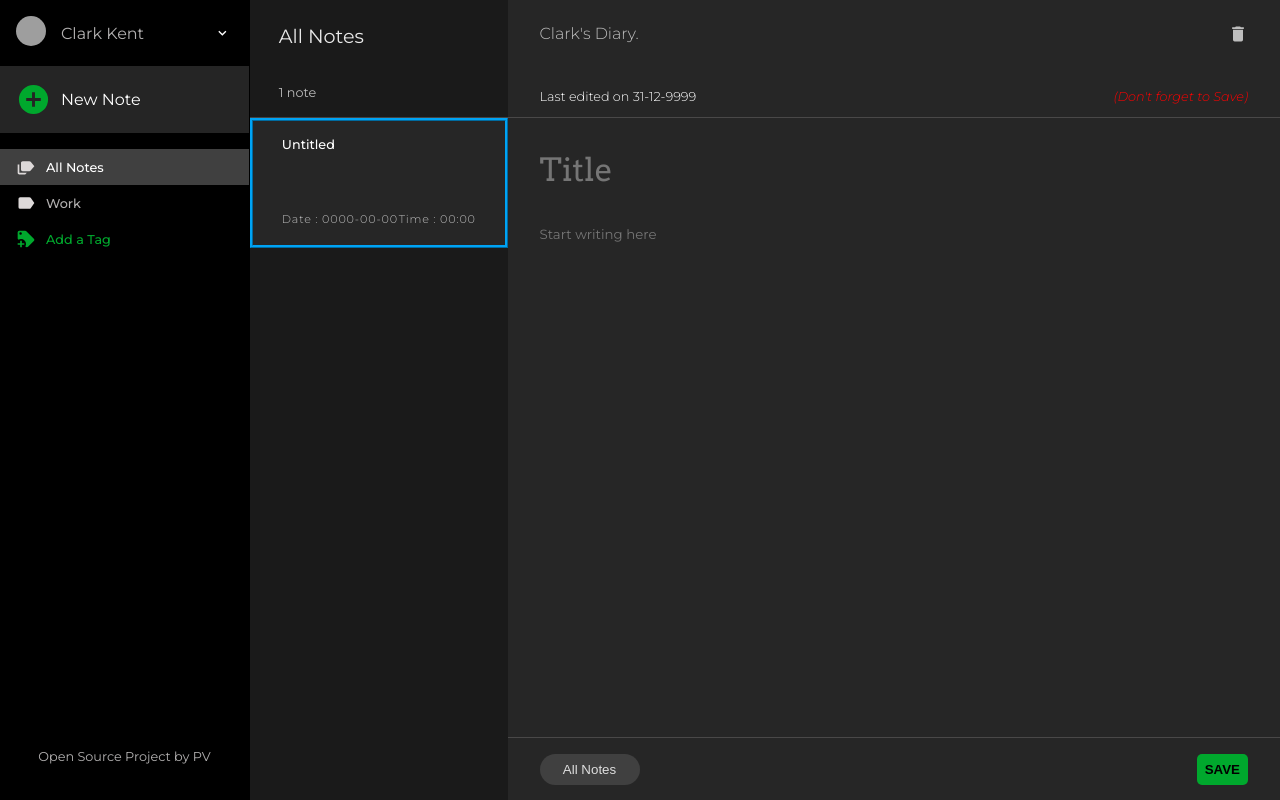
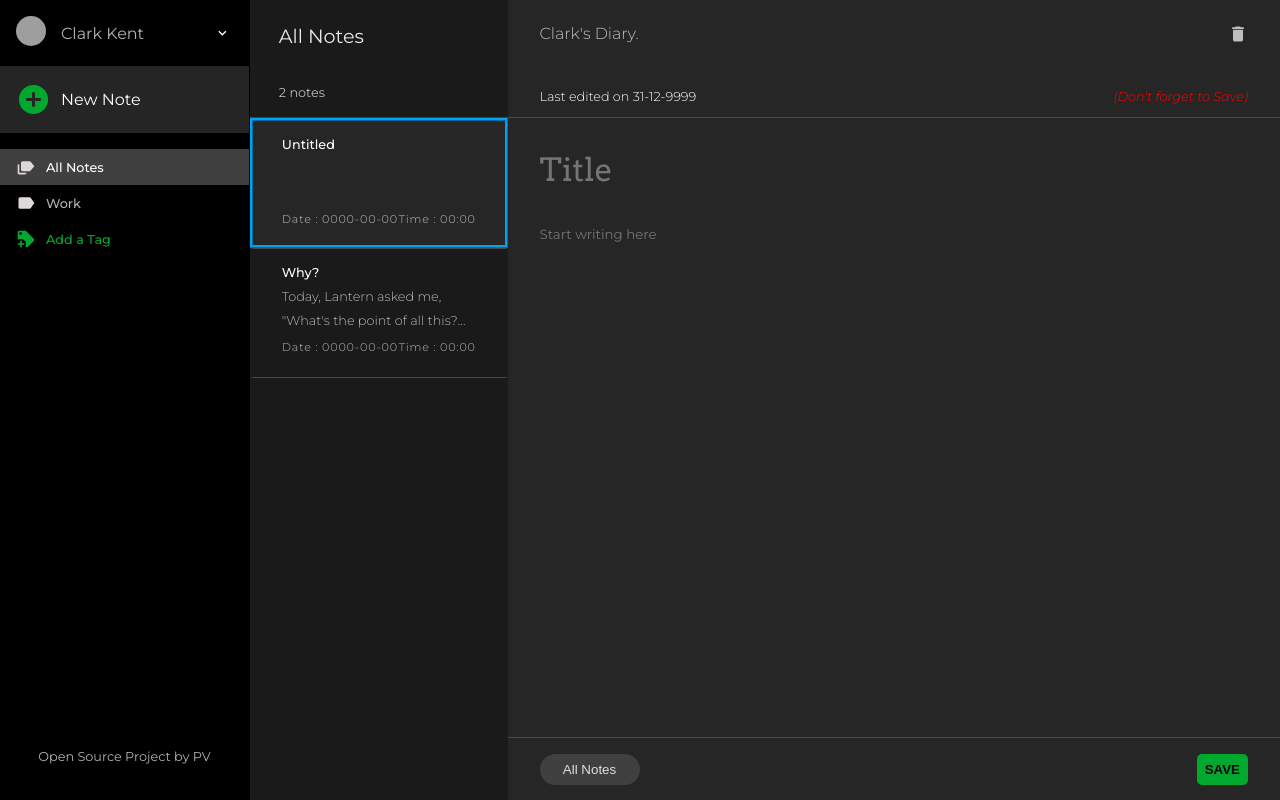
Before and after one commit to PrakharV10/diary-pv, a React (Create React App) app: page / in a window 1280 px wide. Built offline with nearby package versions, Linux system fonts and the light colour scheme; grey boxes are pictures that could not be loaded.

Commit message:
Update Note

```diff
--- a/src/Database.js
+++ b/src/Database.js
@@ -11,5 +11,14 @@ export const noteList = [
         time: "00:00",
         date: "0000-00-00",
         edited : "31-12-9999"
+    },
+    {
+        id : "874f008-178e-a5ac-d37-4c0e58a4df77",
+        title: "Why?",
+        text: `Today, Lantern asked me, "What's the point of all this? Why should they need us at all?" \n \nWhen I was starting out, when I discovered all these weird yet interesting capabilities, Why did I choose to become Superman? I could have lived a normal life, a life where I could spend my time with Lois, as a reporter, where I could spend the day, without changing out of multiple clothes in milli-seconds. \n \nMaybe the answer to Lantern's question, lies deep in my roots. Maybe the answer is not as complicated as one might think.  I am doing this because I want to. It's not because I feel a responsibility for Metrapolis, but because I want to. There might be multiple counter-arguments to what I said. \n \nBut I just know one thing, I will be there to catch them, if they fall. `,
+        tag: "All Notes",
+        time: "00:00",
+        date: "0000-00-00",
+        edited : "31-12-9999"
     }
 ]
```
